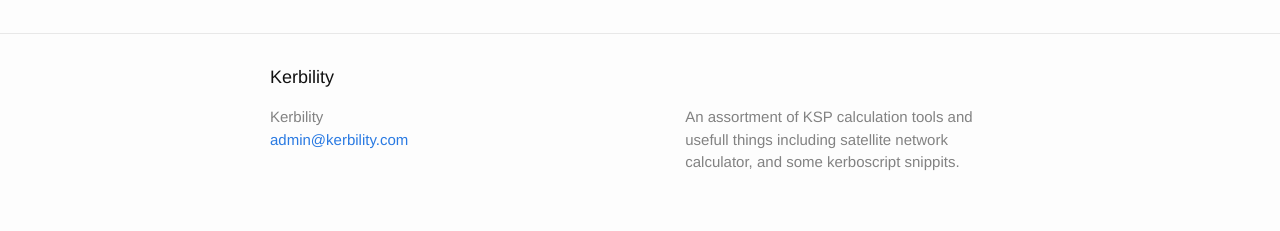
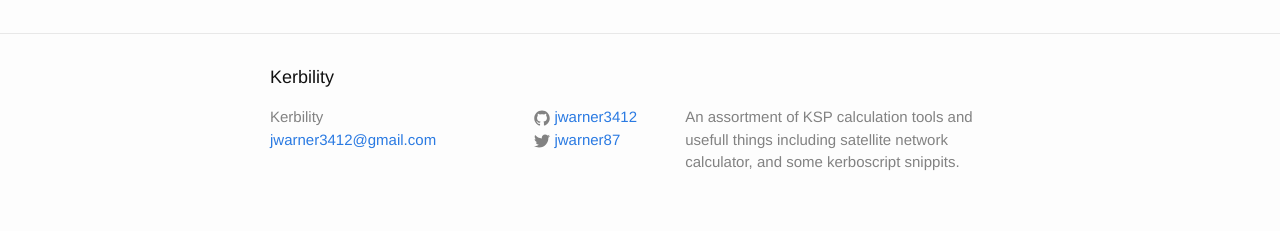
Before and after one commit to jwarner3412/kerbility, a Jekyll site: the page built from index.html, in a window 1280 px wide. Shown: the part 1679-1910 px from the top of the page. Built offline with Jekyll 4.4.1, drawn with Linux system fonts in a browser that asks for light colours.

Commit message:
config.yml update with usernames

```diff
--- a/_config.yml
+++ b/_config.yml
@@ -8,7 +8,7 @@
 # Site settings
 title: "Kerbility"
 tagline: "not for your resume"
-email: admin@kerbility.com
+email: jwarner3412@gmail.com
 description: > # this means to ignore newlines until "baseurl:"
   An assortment of KSP calculation tools and usefull things including satellite
   network calculator, and some kerboscript snippits.
@@ -20,3 +20,7 @@ markdown: kramdown
 
 sass:
     style: compressed
+
+github_username: jwarner3412
+
+twitter_username: jwarner87
```
